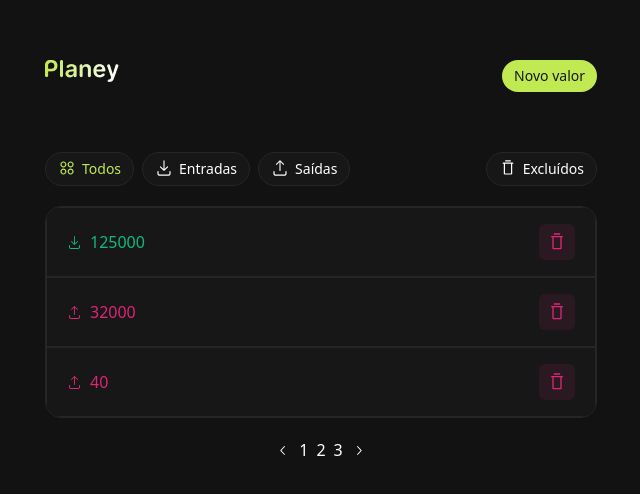
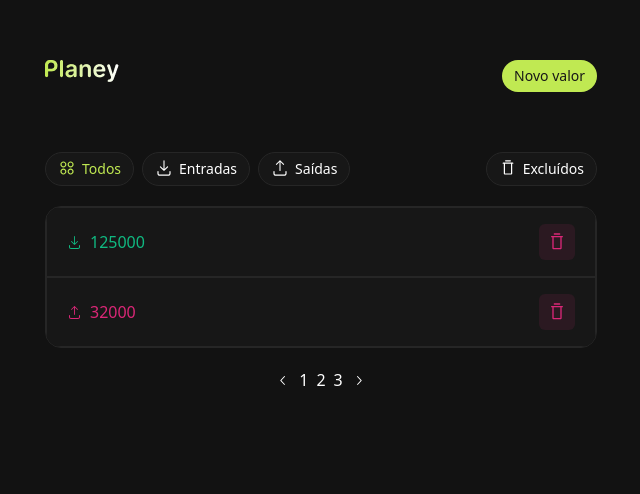
Before and after one commit to mariaporcina/financial-track-4p-fe-test, a React (Vite) app: page /transactions in a window 1280 px wide. Shown: the top 494 px of the page, without its empty margins (319-959 px from the left). Built offline with nearby package versions, Linux system fonts and the light colour scheme; data requests are answered from the project's data file.

Commit message:
fix: fixing id management

```diff
--- a/src/db.json
+++ b/src/db.json
@@ -6,7 +6,7 @@
       "amount": 125000,
       "deletedAt": null,
       "createdAt": "2026-01-28T12:00:00.000Z",
-      "updatedAt": "2026-01-28T12:00:00.000Z"
+      "updatedAt": "2026-02-05T17:21:17.526Z"
     },
     {
       "id": "tx_002",
@@ -14,39 +14,7 @@
       "amount": 32000,
       "deletedAt": null,
       "createdAt": "2026-01-29T10:00:00.000Z",
-      "updatedAt": "2026-01-29T10:00:00.000Z"
-    },
-    {
-      "id": "tx_0012",
-      "type": "income",
-      "amount": 0,
-      "deletedAt": "2026-02-05T16:47:01.691Z",
-      "createdAt": "2026-02-04T20:27:22.443Z",
-      "updatedAt": "2026-02-04T20:27:22.443Z"
-    },
-    {
-      "id": "tx_0011",
-      "type": "outcome",
-      "amount": 0,
-      "deletedAt": "2026-02-05T16:47:03.206Z",
-      "createdAt": "2026-02-04T20:27:26.365Z",
-      "updatedAt": "2026-02-04T20:27:26.365Z"
-    },
-    {
-      "id": "tx_0074",
-      "type": "income",
-      "amount": 1000,
-      "deletedAt": "2026-02-04T21:22:36.043Z",
-      "createdAt": "2026-02-04T20:40:51.374Z",
-      "updatedAt": "2026-02-04T20:40:51.374Z"
-    },
-    {
-      "id": "tx_0088",
-      "type": "outcome",
-      "amount": 40,
-      "deletedAt": null,
-      "createdAt": "2026-02-04T20:41:02.946Z",
-      "updatedAt": "2026-02-04T20:41:02.946Z"
+      "updatedAt": "2026-02-05T17:44:01.115Z"
     }
   ]
 }
--- /dev/null
+++ b/src/queries/hooks/useUpdateTransactions.tsx
@@ -0,0 +1,36 @@
+import { useMutation, useQueryClient } from "@tanstack/react-query";
+import TransactionViewModel from "../../viewModels/TransactionViewModel";
+import { Toast } from "@base-ui/react";
+
+export function useUpdateTransactions() {
+  const toastManager = Toast.useToastManager();
+  const queryClient = useQueryClient();
+  const { update } = TransactionViewModel();
+
+  const types = {
+    'income': 'entrada',
+    'outcome': 'saída'
+  }
+
+  return useMutation({
+    mutationKey: ['transactions'],
+    mutationFn: update,
+
+    onSuccess: (query) => {
+      toastManager.add({
+        title: `🎉 Valor de ${types[query.type]} atualizado`,
+        description: 'Já pode visualizar na lista.',
+      });
+
+      queryClient.invalidateQueries({ queryKey: ['transactions'] });
+    },
+    onError: () => {
+
+      toastManager.add({
+        title: `Oops. Algo deu errado.`,
+        description: 'Tente novamente mais tarde.',
+      });
+
+    }
+  });
+}
--- a/src/viewModels/TransactionViewModel.tsx
+++ b/src/viewModels/TransactionViewModel.tsx
@@ -24,18 +24,23 @@ const TransactionViewModel = () => {
     return data.filter(t => t.deletedAt === null);
   }
 
-  async function create(transaction: Transaction) {
+  async function create(data: Partial<Transaction>) {
     const response = await fetch(`http://localhost:3000/transactions`, {
       method: 'POST',
       headers: {
         'Content-Type': 'application/json',
       },
-      body: JSON.stringify(transaction),
+      body: JSON.stringify({
+        ...data,
+        deletedAt: null,
+        createdAt: new Date().toISOString(),
+        updatedAt: new Date().toISOString(),
+      }),
     });
 
-    const data = await response.json();
+    const json = await response.json();
 
-    return TransactionSchema.parse(data);
+    return TransactionSchema.parse(json);
   }
 
   async function remove(id: string) {
@@ -46,6 +51,7 @@ const TransactionViewModel = () => {
       },
       body: JSON.stringify({
         deletedAt: new Date().toISOString(),
+        updatedAt: new Date().toISOString(),
       }),
     });
   }
@@ -58,8 +64,28 @@ const TransactionViewModel = () => {
       },
       body: JSON.stringify({
         deletedAt: null,
+        updatedAt: new Date().toISOString(),
       }),
     });
+  }
+
+  async function update(params: {id: string, data: Partial<Transaction>}) {
+    const { id, data } = params;
+
+    const response = await fetch(`http://localhost:3000/transactions/${id}`, {
+      method: 'PATCH',
+      headers: {
+        'Content-Type': 'application/json',
+      },
+      body: JSON.stringify({
+        ...data,
+        updatedAt: new Date().toISOString(),
+      }),
+    });
+
+    const json = await response.json();
+
+    return TransactionSchema.parse(json);
   }
 
   async function getById(id: string) {
@@ -73,7 +99,7 @@ const TransactionViewModel = () => {
     return TransactionSchema.parse(data);
   }
 
-  return { getAll, getById, create, remove, restore };
+  return { getAll, getById, create, update, remove, restore };
 }
 
 export default TransactionViewModel;
--- a/src/views/components/modals/RegisterModal/index.tsx
+++ b/src/views/components/modals/RegisterModal/index.tsx
@@ -1,5 +1,4 @@
 import * as React from 'react';
-import { useEffect } from 'react';
 import { Dialog } from '@base-ui/react/dialog';
 import { Button, NumberField, Toggle, ToggleGroup } from '@base-ui/react';
 import modalStyles from './index.module.css';
@@ -8,8 +7,6 @@ import { Cross2Icon } from "@radix-ui/react-icons";
 
 import styles from '../../../../index.module.css';
 import { formatCurrency, parseCurrency } from '../../../../utils/HandleNumberField';
-import { useNavigate, useSearch } from '@tanstack/react-router';
-import { useGetOneTransaction } from '../../../../queries/hooks/useGetOneTransaction';
 
 type RegisterModalPropsType = {
   dialogOpen: boolean,
@@ -35,9 +32,7 @@ export default function RegisterModal({
     <Dialog.Root
       open={dialogOpen}
       onOpenChange={(open) => {
-        if(!open) {
-          setAmounValue(0);
-        }
+        setAmounValue(0);
 
         setDialogOpen(open);
       }}
--- a/src/views/components/modals/ViewModal/index.tsx
+++ b/src/views/components/modals/ViewModal/index.tsx
@@ -11,6 +11,7 @@ import { formatCurrency, parseCurrency } from '../../../../utils/HandleNumberFie
 import { useNavigate, useParams } from '@tanstack/react-router';
 import { useGetOneTransaction } from '../../../../queries/hooks/useGetOneTransaction';
 import { transactionDetailRoute } from '../../../../main';
+import { useUpdateTransactions } from '../../../../queries/hooks/useUpdateTransactions';
 
 export default function ViewModal() {
   const [dialogOpen, setDialogOpen] = useState<boolean>(true);
@@ -20,15 +21,33 @@ export default function ViewModal() {
   const navigate = useNavigate();
   const { id } = useParams({ from: transactionDetailRoute.id });
 
-  const { data, isLoading } = useGetOneTransaction(id);
+  const { data, isLoading: isFetching } = useGetOneTransaction(id);
 
   useEffect(() => {
-    if(isLoading || !data) return;
+    if(isFetching || !data) return;
 
     setAmounValue(data?.amount);
     setSelectedType(data?.type);
 
-  }, [data, isLoading]);
+  }, [data, isFetching]);
+
+  const { mutateAsync: update, isPending: isUpdating } = useUpdateTransactions();
+
+  const handleUpdateTransaction = async () => {
+    if(isFetching || !data) return;
+
+    const payload = {
+      id: data.id,
+      data: {
+        type: selectedType,
+        amount: amountValue,
+      }
+    }
+
+    await update(payload);
+  }
+
+  const isLoading = isFetching || isUpdating;
 
   return (
     <Dialog.Root
@@ -70,8 +89,8 @@ export default function ViewModal() {
                 className={modalStyles.TextareaContainer}
                 onSubmit={(event) => {
                   event.preventDefault();
+                  handleUpdateTransaction();
                   navigate({ to: '/transactions' });
-                  setDialogOpen(false);
                 }}
               >
                 <NumberField.Root>
--- a/src/views/pages/Home/index.tsx
+++ b/src/views/pages/Home/index.tsx
@@ -30,12 +30,8 @@ const Home = () => {
   const { mutateAsync: create } = useCreateTransactions();
   const handleCreateTransaction = async () => {
     await create({
-      id: "tx_00" + Math.floor((Math.random() * 100) + 3),
       type: selectedType,
       amount: amountValue,
-      deletedAt: null,
-      createdAt: new Date().toISOString(),
-      updatedAt: new Date().toISOString(),
     });
   }
 
```
